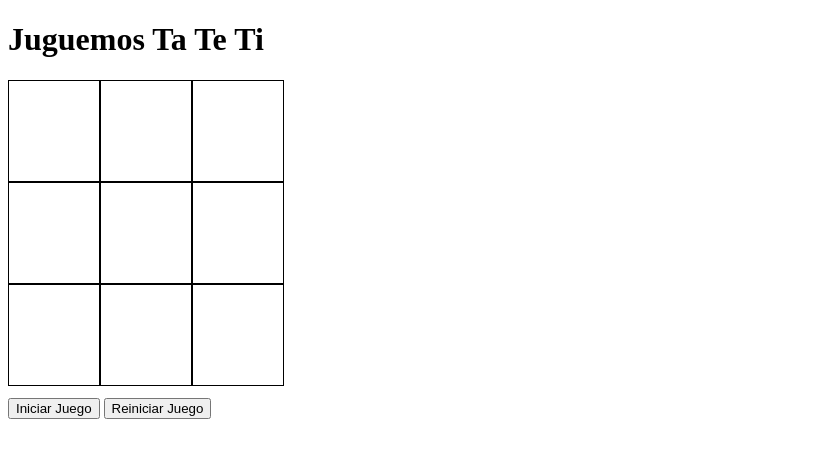
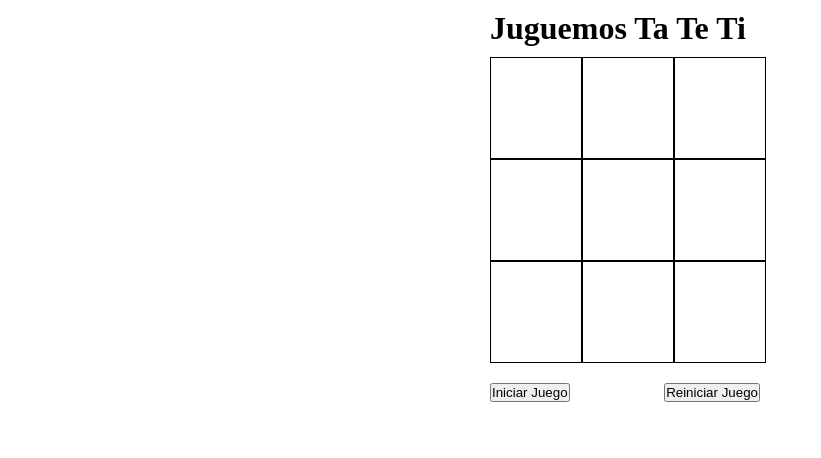
Before and after one commit to jdg24g/titactoe, a plain HTML site: page index.html in a window 1280 px wide. Shown: the whole page, without its empty margins (0-821 px from the left). Drawn offline with Linux system fonts and the light colour scheme.

Commit message:
css changes

```diff
--- a/index.html
+++ b/index.html
@@ -4,14 +4,15 @@
     <meta charset="UTF-8" />
     <meta http-equiv="X-UA-Compatible" content="IE=edge" />
     <meta name="viewport" content="width=device-width, initial-scale=1.0" />
-    <link rel="stylesheet" href="src/css/styles.css" />
     <link rel="stylesheet" href="src/css/style.css" />
     <title>Document</title>
   </head>
   <body>
+    <main>
       <div class="container-sm">
+
+        <div id="board">
           <h1>Juguemos Ta Te Ti</h1>
-      <div id="board">
           <div class="cells"></div>
           <div class="cells"></div>
           <div class="cells"></div>
@@ -21,12 +22,14 @@
           <div class="cells"></div>
           <div class="cells"></div>
           <div class="cells"></div>
+          <div class="container">
+            <button class="left" id="start-button">Iniciar Juego</button>
+            <button class="rigth" id="reset-button">Reiniciar Juego</button>
           </div>
-      <br />
-      <button id="start-button">Iniciar Juego</button>
-      <button id="reset-button">Reiniciar Juego</button>
         </div>
-    <script src="src/js/scripts.js"></script>
+
+      </div>
+    </main>
     <script src="src/js/script.js"></script>
   </body>
 </html>
--- a/src/css/style.css
+++ b/src/css/style.css
@@ -1,4 +1,17 @@
-#board {
+*{
+  margin: 0;
+  padding: 0;
+}
+h1{
+  margin-top: 10px;
+  margin-bottom: 10px;
+}
+.container-sm{
+  display: flex;
+  align-items: center;
+  justify-content: center;
+}
+.container-sm #board {
   display: flex;
   flex-wrap: wrap;
   width: 300px;
@@ -14,3 +27,14 @@
   font-size: 60px;
   cursor: pointer;
 }
+.container{
+  width: 90%;
+}
+.left{
+  margin-top: 20px;
+  float: left;
+}
+.rigth{
+  float: right;
+  margin-top: 20px;
+}
```
Lines whose indentation alone changed are shown as unchanged.
